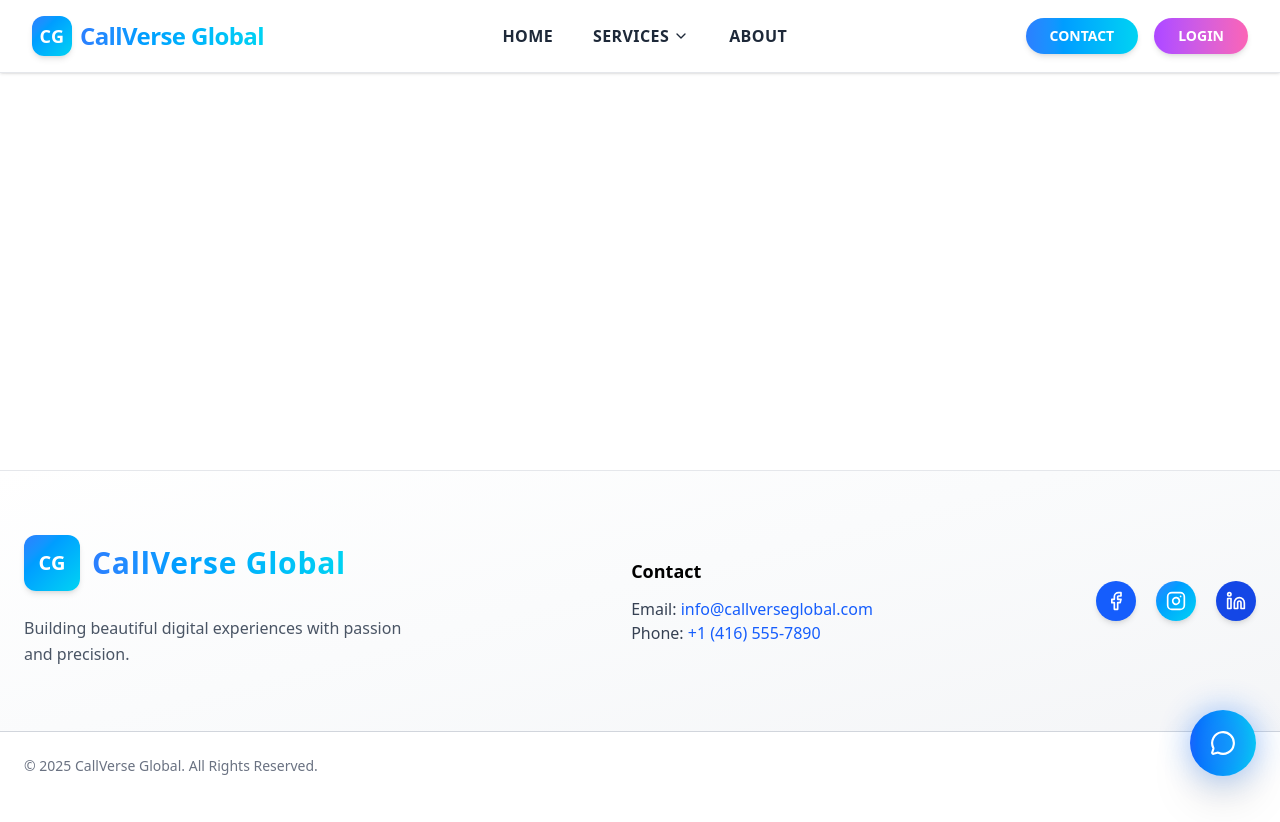
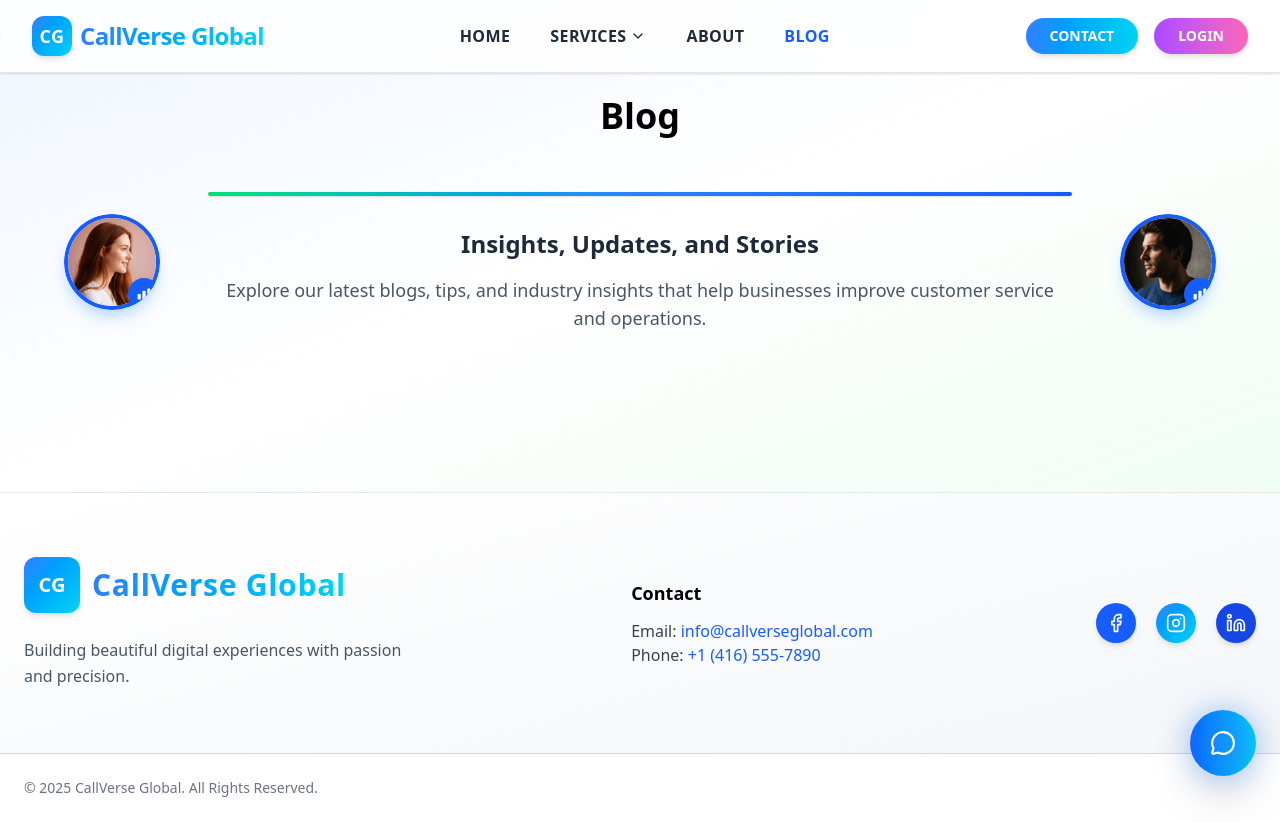
Before and after one commit to ArslanFaiz/Call-Center-Web, a React (Vite) app: page /blog in a window 1280 px wide. Before the commit the page ends 800 px from the top, so only its background shows below. Built offline with nearby package versions, Linux system fonts and the light colour scheme.

Commit message:
fix: ui fixes

```diff
--- a/src/components/layout/header.tsx
+++ b/src/components/layout/header.tsx
@@ -45,7 +45,7 @@ export default function Header() {
   }
 
   const filteredNavItems = navItems.filter(
-    (item) => item.name.toLowerCase() !== "blog" && item.name.toLowerCase() !== "portfolio"
+    (item) => item.name.toLowerCase() !== "portfolio"
   )
 
   const servicesOptions = ["Booking Services", "Recruiting Services", "Outsourcing"]
--- a/src/constants/index.ts
+++ b/src/constants/index.ts
@@ -108,10 +108,9 @@ export const services = [
     }
   ]
   export const navItems = [
-    { name: "HOME", path: "/home" },
+    { name: "HOME", path: "/" },
     { name: "SERVICES" },
     { name: "ABOUT", path: "/about" },
-    { name: "PORTFOLIO", path: "/portfolio" },
     { name: "BLOG", path: "/blog" },
   ]
 export const benefits = [
--- a/src/main.tsx
+++ b/src/main.tsx
@@ -10,7 +10,7 @@ import BookingServices from './pages/sevices/bookingServieces.tsx'
 import RecruitingServices from './pages/sevices/recruitingServices.tsx'
 import OutSourcing from './pages/sevices/outSourcing.tsx'
 import { Login, SignupForm } from './features/index.ts'
-import CallBooking from './pages/callBooking.tsx'
+import Blog from './pages/blog.tsx'
 
 createRoot(document.getElementById('root')!).render(
   <StrictMode>
@@ -25,7 +25,7 @@ createRoot(document.getElementById('root')!).render(
           <Route path="/services/recruiting-services" element={<RecruitingServices />} />
           <Route path="/services/outsourcing" element={<OutSourcing />} />
           <Route path="/contact" element={<Contact />} />
-          <Route path="/CallBooking" element={<CallBooking />} />
+          <Route path="/blog" element={<Blog />} />
         </Routes>
       </Layout>
     </BrowserRouter>
--- /dev/null
+++ b/src/pages/blog.tsx
@@ -0,0 +1,92 @@
+"use client";
+
+import { motion } from "framer-motion";
+
+export default function Blog() {
+  return (
+    <section className="bg-gradient-to-br from-blue-50 via-white to-green-50 py-20 px-6 relative">
+      <div className="max-w-6xl mx-auto relative z-10">
+        <motion.h2
+          initial={{ opacity: 0, y: 30 }}
+          animate={{ opacity: 1, y: 0 }}
+          transition={{ duration: 0.6 }}
+          className="text-4xl font-bold text-center mb-14 mt-4"
+        >
+          Blog
+        </motion.h2>
+
+        {/* Team Avatars and Description */}
+        <div className="flex flex-col md:flex-row items-center justify-between gap-12 mb-20">
+          {/* Left Avatar */}
+          <motion.div
+            initial={{ opacity: 0, x: -50 }}
+            animate={{ opacity: 1, x: 0 }}
+            transition={{ duration: 0.6 }}
+            whileHover={{ scale: 1.05 }}
+            className="flex-shrink-0"
+          >
+            <div className="relative w-24 h-24 shadow-lg shadow-blue-200 hover:shadow-blue-300 rounded-full overflow-hidden">
+              <img
+                src="/assets/woman-profile.jpg"
+                alt="Author"
+                className="w-full h-full rounded-full object-cover border-4 border-blue-600"
+              />
+              <div className="absolute bottom-0 right-0 bg-blue-600 rounded-full p-2 shadow-md">
+                <svg
+                  className="w-4 h-4 text-white"
+                  fill="currentColor"
+                  viewBox="0 0 20 20"
+                >
+                  <path d="M2 11a1 1 0 011-1h2a1 1 0 011 1v5a1 1 0 01-1 1H3a1 1 0 01-1-1v-5zM8 7a1 1 0 011-1h2a1 1 0 011 1v9a1 1 0 01-1 1H9a1 1 0 01-1-1V7zM14 4a1 1 0 011-1h2a1 1 0 011 1v12a1 1 0 01-1 1h-2a1 1 0 01-1-1V4z" />
+                </svg>
+              </div>
+            </div>
+          </motion.div>
+
+          {/* Center Content */}
+          <motion.div
+            initial={{ opacity: 0, y: 20 }}
+            animate={{ opacity: 1, y: 0 }}
+            transition={{ duration: 0.6 }}
+            className="flex-1 text-center"
+          >
+            <div className="w-full h-1 bg-gradient-to-r from-green-400 via-blue-500 to-blue-600 rounded-full mb-8 shadow-sm"></div>
+            <h3 className="text-2xl font-semibold text-gray-800 mb-4">
+              Insights, Updates, and Stories
+            </h3>
+            <p className="text-gray-600 text-lg">
+              Explore our latest blogs, tips, and industry insights that help
+              businesses improve customer service and operations.
+            </p>
+          </motion.div>
+
+          {/* Right Avatar */}
+          <motion.div
+            initial={{ opacity: 0, x: 50 }}
+            animate={{ opacity: 1, x: 0 }}
+            transition={{ duration: 0.6 }}
+            whileHover={{ scale: 1.05 }}
+            className="flex-shrink-0"
+          >
+            <div className="relative w-24 h-24 shadow-lg shadow-blue-200 hover:shadow-blue-300 rounded-full overflow-hidden">
+              <img
+                src="/assets/man-profile.jpg"
+                alt="Author"
+                className="w-full h-full rounded-full object-cover border-4 border-blue-600"
+              />
+              <div className="absolute bottom-0 right-0 bg-blue-600 rounded-full p-2 shadow-md">
+                <svg
+                  className="w-4 h-4 text-white"
+                  fill="currentColor"
+                  viewBox="0 0 20 20"
+                >
+                  <path d="M2 11a1 1 0 011-1h2a1 1 0 011 1v5a1 1 0 01-1 1H3a1 1 0 01-1-1v-5zM8 7a1 1 0 011-1h2a1 1 0 011 1v9a1 1 0 01-1 1H9a1 1 0 01-1-1V7zM14 4a1 1 0 011-1h2a1 1 0 011 1v12a1 1 0 01-1 1h-2a1 1 0 01-1-1V4z" />
+                </svg>
+              </div>
+            </div>
+          </motion.div>
+        </div>
+      </div>
+    </section>
+  );
+}
```
